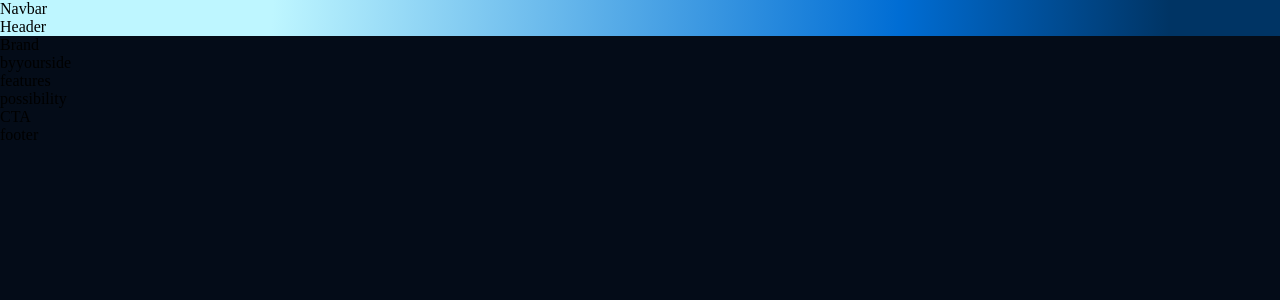
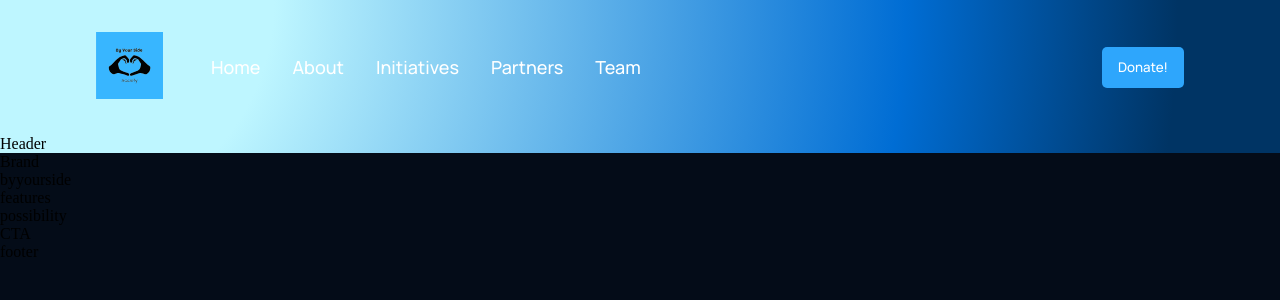
Before and after one commit to Darius-Alexander/ByYourSide-Society, a React (Create React App) app: page / in a window 1280 px wide. Shown: the top 300 px of the page. Built offline with nearby package versions, Linux system fonts and the light colour scheme.

Commit message:
navbar.jsx + navbar.css

```diff
--- a/src/Components/navbar/Navbar.jsx
+++ b/src/Components/navbar/Navbar.jsx
@@ -1,10 +1,26 @@
 import React from 'react'
+import { RiMenu3Line, RiCloseLine } from 'react-icons/ri'
 import './navbar.css'
+import logo from '../../assets/logo.svg'
 
 const Navbar = () => {
   return (
-    <div>
-      Navbar
+    <div className="byyourside_navbar">
+      <div className="byyourside_navbar-links">
+        <div className="byyourside_navbar-links_logo">
+          <img src={logo} alt="logo"/>
+        </div>
+        <div className="byyourside_navbar-links_container">
+          <p><a href="#home">Home</a></p>
+          <p><a href="#about">About</a></p>
+          <p><a href="#initiatives">Initiatives</a></p>
+          <p><a href="#partners">Partners</a></p>
+          <p><a href="#team">Team</a></p>
+        </div>
+      </div>
+      <div className="byyourside_navbar-donate">
+        <button type="button">Donate!</button>
+      </div>
     </div>
   )
 }
--- a/src/Components/navbar/navbar.css
+++ b/src/Components/navbar/navbar.css
@@ -0,0 +1,55 @@
+.byyourside_navbar {
+    display: flex; /* Use flexbox for layout */
+    justify-content: space-between; /* Space out items evenly, no space at edges */
+    align-items: center; /* Center items vertically */
+
+    padding: 2rem 6rem; /* Padding around the navbar */
+}
+
+.byyourside_navbar-links {
+    flex: 1; /* Take up remaining space */
+    display: flex; /* Use flexbox for layout */
+    justify-content: flex-start; /* Align items to the start of the container */
+    align-items: center; /* Center items vertically */
+}
+
+.byyourside_navbar-links_logo {
+    margin-right: 2rem; /* Space to the right of the logo */
+}
+
+.byyourside_navbar-links_logo img {
+    width: 67px;
+    height: auto;
+}
+
+.byyourside_navbar-links_container {
+    display: flex;
+    flex-direction: row; /* Arrange links in a row */
+}
+
+.byyourside_navbar-links_container p,
+.byyourside_navbar-menu_container p,
+.byyourside_navbar-donate p {
+    color: #fff;
+    font-family: var(--font-family);
+    font-weight: 500;
+    font-size: 18px;
+    line-height: 25px; /* Adjusted line height for better readability */
+    text-transform: capitalize;
+    margin: 0 1rem;
+    cursor: pointer; /* Pointer cursor on hover */
+}
+
+.byyourside_navbar-donate button,
+.byyourside_navbar-menu_container button {
+    padding: 0.5rem 1rem;
+    color: #fff;
+    background: #2ea6fc;
+    font-family: var(--font-family);
+    border-radius: 5px;
+    font-weight: 500;
+    line-height: 25px;
+    border: 0;
+    outline: none;
+    cursor: pointer;
+}
--- a/src/app.css
+++ b/src/app.css
@@ -1,8 +1,8 @@
 * {
-    box-sizing: border-box;
+    box-sizing: border-box;  /* Include padding and border in element's total width and height */
     margin: 0;
     padding: 0;
-    scroll-behavior: smooth;
+    scroll-behavior: smooth; /* Smooth scrolling when jumping to anchor links, default is auto */
 }
 
 body {
@@ -10,8 +10,8 @@ body {
 }
 
 a {
-    color: unset;
-    text-decoration: none;
+    color: unset; /* Inherit color from parent element, anchor tags often default to blue */
+    text-decoration: none; /* Remove underline from links */
 }
 
 .gradient_bg {
```
Also changed, not shown: src/assets/logo.svg (added).
